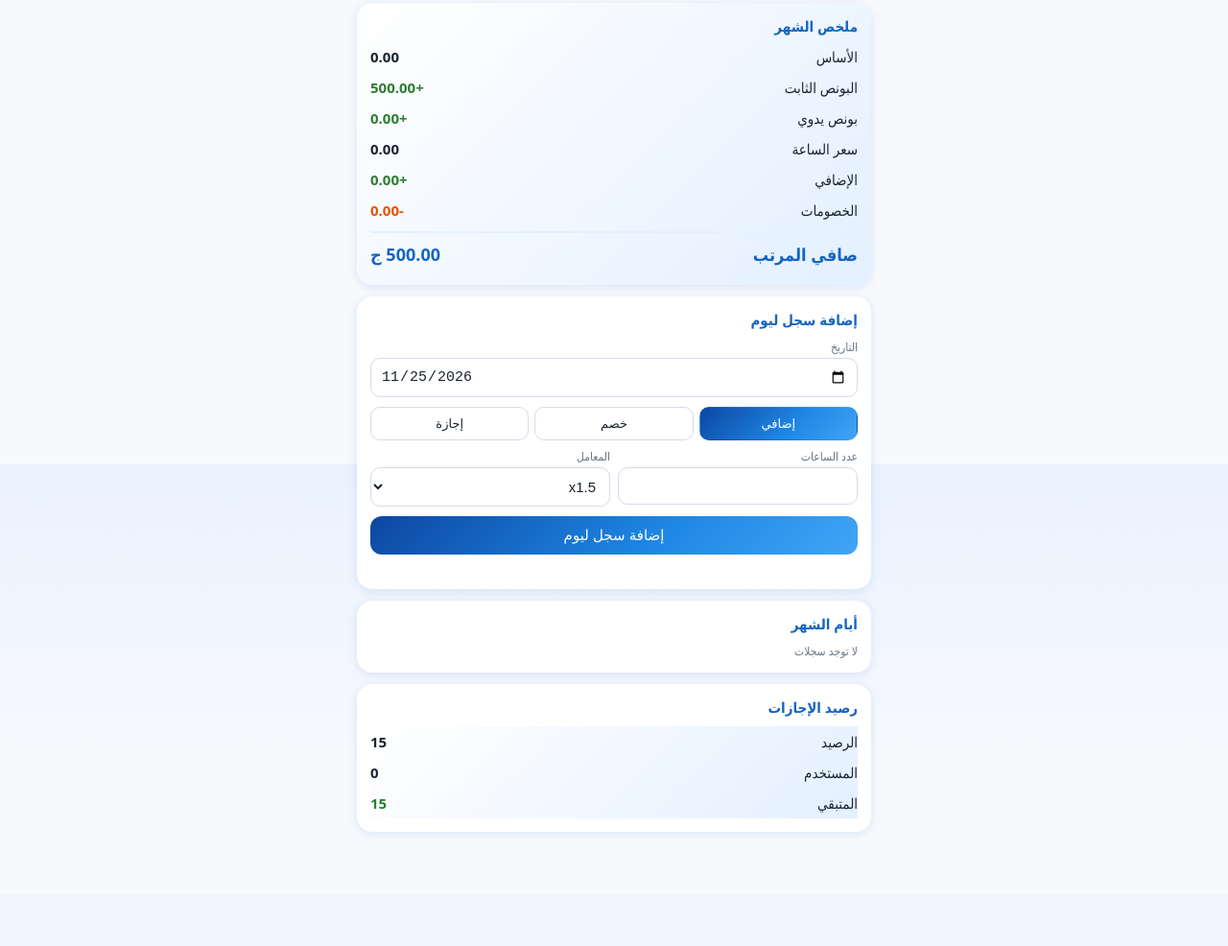
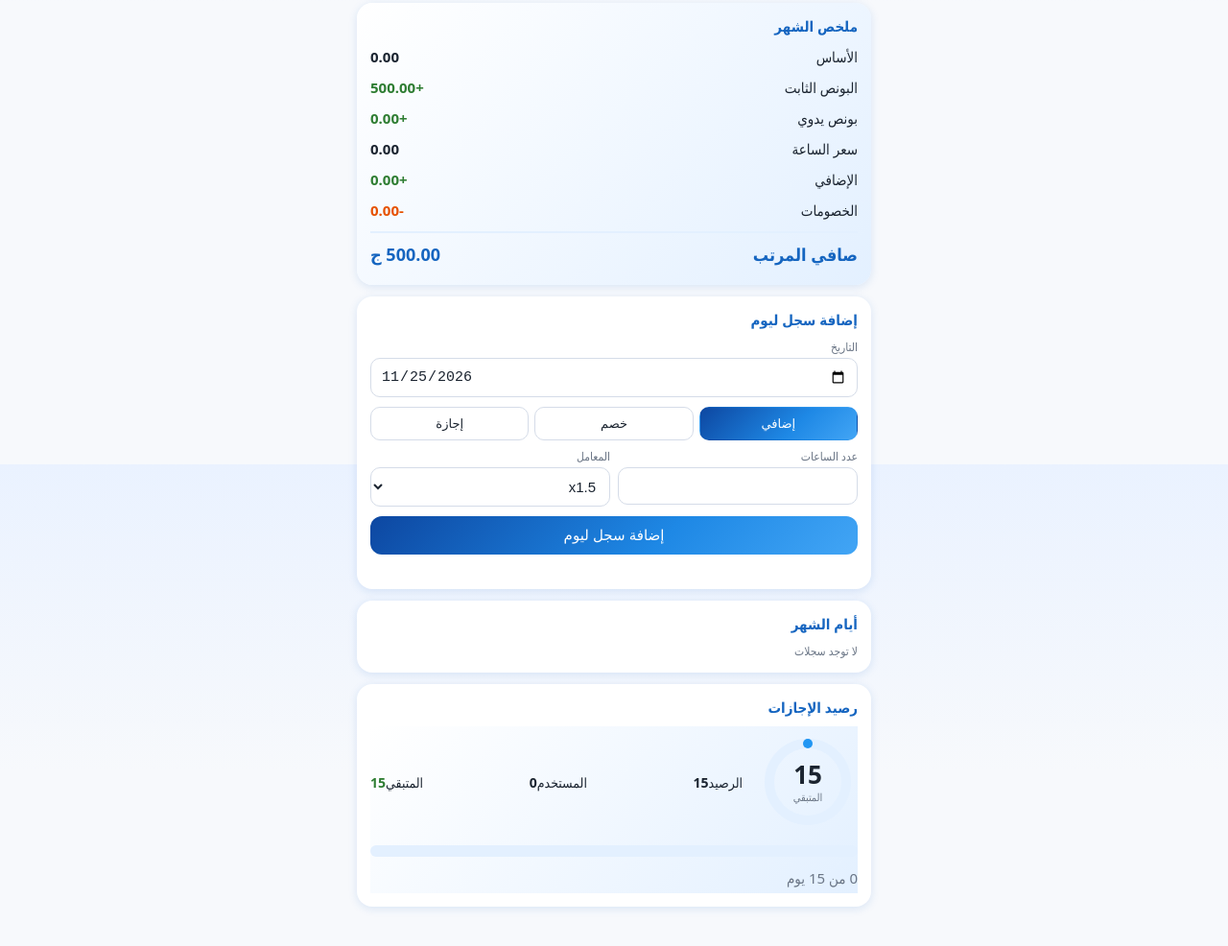
Before and after one commit to adelsaad2231-gif/salary-calculator, a plain HTML site: page index.html in a window 1280 px wide. Shown: the part 316-1302 px from the top of the page at 96% size. Before the commit the page ends 1247 px from the top, so only its background shows below. Drawn offline with Linux system fonts and the light colour scheme.

Commit message:
Add archive tab, chart and leave counter

```diff
--- a/index.html
+++ b/index.html
@@ -43,11 +43,19 @@ input,select{width:100%;padding:10px;border:1px solid var(--bd);border-radius:10
 header,.nav{background:linear-gradient(135deg,#0D47A1,#1E88E5 60%,#42A5F5)!important}.btn:not(.s):not(.d),.tabs button.on{background:linear-gradient(135deg,#0D47A1,#1E88E5 60%,#42A5F5)!important;border-color:transparent}.nav button.on{background:#fff}
 body{background:linear-gradient(180deg,#EAF2FF,#F7F9FC 40%) fixed,var(--bg)!important;min-height:100vh}[data-theme=dark] body{background:linear-gradient(180deg,#0A1224,#0D1017 45%) fixed,var(--bg)!important}
 .sum{background:linear-gradient(135deg,var(--card),var(--p2))!important}.btn.d{background:linear-gradient(135deg,#FFA726,#E65100)!important}.card{box-shadow:0 2px 10px #1565C022}
+
+.nav button{padding:10px 4px}
+.ring{display:flex;align-items:center;gap:16px}.ring svg{flex:none}.ring .lt{flex:1}.ring .lt div{display:flex;justify-content:space-between;padding:4px 0;font-size:14px}
+.bar{height:8px;border-radius:8px;background:var(--p2);overflow:hidden;margin-top:8px}.bar i{display:block;height:100%;background:linear-gradient(90deg,#0D47A1,#42A5F5)}
+.legend{display:flex;gap:14px;font-size:12px;color:var(--m);margin-top:6px;justify-content:center}.legend b{display:inline-block;width:10px;height:10px;border-radius:3px;margin-inline-end:5px;vertical-align:middle}
+.mrow{display:flex;justify-content:space-between;align-items:center;padding:10px 0;border-top:1px solid var(--bd)}.mrow:first-of-type{border-top:0}
+.mrow .mn{font-weight:700;font-size:14px}.mrow .ms{font-size:11px;color:var(--m);margin-top:2px}.mrow .mv{text-align:end}.mrow .mv b{font-size:15px;color:var(--p)}[data-theme=dark] .mrow .mv b{color:#5B9DFF}
+.mrow .mv div{font-size:11px;margin-top:2px}
 </style>
 </head>
 <body>
 <header><h1 id="ttl"></h1><div class="hbtns"><button class="ic" id="thL" title="Light">☀️</button><button class="ic" id="thD" title="Dark">🌙</button><button id="lang"></button></div></header>
-<nav class="nav"><button id="nMain"></button><button id="nSet"></button></nav>
+<nav class="nav"><button id="nMain"></button><button id="nArc"></button><button id="nSet"></button></nav>
 <main>
 <section id="pMain">
 <div class="card">
@@ -66,6 +74,11 @@ body{background:linear-gradient(180deg,#EAF2FF,#F7F9FC 40%) fixed,var(--bg)!impo
 </div>
 <div class="card"><h2 id="h_days"></h2><div id="days"></div></div>
 <div class="card"><h2 id="h_leave"></h2><div class="sum" id="leave"></div></div>
+</section>
+<section id="pArc" style="display:none">
+<div class="card"><h2 id="h_lvc"></h2><div id="lvc"></div></div>
+<div class="card"><h2 id="h_chart"></h2><div id="chart"></div></div>
+<div class="card"><h2 id="h_arc"></h2><div id="arc"></div></div>
 </section>
 <section id="pSet" style="display:none">
 <div class="card">
@@ -92,12 +105,12 @@ ar:{ttl:"حاسبة المرتب",lang:"English",month:"الشهر",sal:"الم
 tOt:"إضافي",tDed:"خصم",tLv:"إجازة",hours:"عدد الساعات",mult:"المعامل",half:"نصف يوم",full:"يوم كامل",count:"العدد",days:"أيام الشهر",none:"لا توجد سجلات",
 lv:"رصيد الإجازات",bal:"الرصيد",used:"المستخدم",rem:"المتبقي",set:"الإعدادات",dpm:"أيام الشهر",hpd:"ساعات اليوم",url:"رابط Google Sheets (Apps Script)",
 sync:"مزامنة كل السجلات مع Sheets",pull:"سحب السجلات من Sheets",pulled:"تم السحب من Sheets",pullerr:"تعذر السحب، راجع الرابط",clr:"مسح إضافي وخصومات الشهر",clrl:"مسح سجل الإجازات",sure:"اضغط تاني للتأكيد",added:"تمت الإضافة",synced:"تم الإرسال لـ Sheets",nourl:"حط رابط Sheets في الإعدادات الأول",
-cur:"ج",d:"يوم",dayTot:"إجمالي اليوم",nodate:"اختار التاريخ",nohrs:"ادخل الساعات"},
+cur:"ج",d:"يوم",dayTot:"إجمالي اليوم",nArc:"الأرشيف",arc:"الشهور السابقة",chart:"الإضافي والخصومات",lvc:"عداد الإجازات السنوية",of:"من",nodata:"لا توجد بيانات",nodate:"اختار التاريخ",nohrs:"ادخل الساعات"},
 en:{ttl:"Salary Calculator",lang:"عربي",month:"Month",sal:"Monthly salary",nMain:"Main",nSet:"Settings",bonus:"Manual bonus (amount)",fix:"Fixed bonus (added on top of salary)",fixl:"Fixed bonus",manb:"Manual bonus",sd:"Month start day",base:"Calculation base",period:"Period",basehint:"Calculation base = salary = ",basic:"Base",sum:"Month summary",hr:"Hourly rate",ot:"Overtime",ded:"Deductions",net:"Net salary",add:"Add a day entry",date:"Date",
 tOt:"Overtime",tDed:"Deduction",tLv:"Leave",hours:"Hours",mult:"Multiplier",half:"Half day",full:"Full day",count:"Count",days:"Days of the month",none:"No entries",
 lv:"Leave balance",bal:"Balance",used:"Used",rem:"Remaining",set:"Settings",dpm:"Days per month",hpd:"Hours per day",url:"Google Sheets link (Apps Script)",
 sync:"Sync all entries to Sheets",pull:"Load entries from Sheets",pulled:"Loaded from Sheets",pullerr:"Could not load, check the link",clr:"Clear month overtime & deductions",clrl:"Clear leave log",sure:"Tap again to confirm",added:"Added",synced:"Sent to Sheets",nourl:"Set the Sheets link in Settings first",
-cur:"EGP",d:"d",dayTot:"Day total",nodate:"Pick a date",nohrs:"Enter hours"}};
+cur:"EGP",d:"d",dayTot:"Day total",nArc:"Archive",arc:"Past months",chart:"Overtime & deductions",lvc:"Annual leave counter",of:"of",nodata:"No data",nodate:"Pick a date",nohrs:"Enter hours"}};
 const $=id=>document.getElementById(id);
 let S=JSON.parse(localStorage.getItem("salary_v2")||"null")||{lang:"ar",salary:"",dpm:26,hpd:8,bal:15,url:"",entries:[]};S=Object.assign({fixb:500,sd:26,bonuses:{},theme:"light"},S);S.bonuses=S.bonuses||{};
 let type="ot";
@@ -114,8 +127,8 @@ $("date").value=iso(today);
 let page="main";
 $("month").onchange=()=>{const m=$("month").value;if(m)$("date").value=periodOf(m).s;render()};
 const inP=(e,p)=>e.date>=p.s&&e.date<=p.e;
-function calc(){
-  const sal=+S.salary||0,fix=+S.fixb||0,base=sal,dayR=base/S.dpm,hr=dayR/S.hpd,m=$("month").value,p=periodOf(m);
+function calc(mm){
+  const sal=+S.salary||0,fix=+S.fixb||0,base=sal,dayR=base/S.dpm,hr=dayR/S.hpd,m=mm||$("month").value,p=periodOf(m);
   let ot=0,ded=0;
   S.entries.filter(e=>inP(e,p)).forEach(e=>{
     if(e.type=="ot")ot+=hr*e.hours*e.mult;
@@ -130,7 +143,7 @@ function render(){
   $("ttl").textContent=t("ttl");$("lang").textContent=t("lang");
   $("l_month").textContent=t("month");$("l_sal").textContent=t("sal");$("h_add").textContent=t("add");$("l_date").textContent=t("date");
   $("h_days").textContent=t("days");$("h_leave").textContent=t("lv");$("h_set").textContent=t("set");
-  $("nMain").textContent=t("nMain");$("nSet").textContent=t("nSet");$("nMain").className=page=="main"?"on":"";$("nSet").className=page=="set"?"on":"";$("pMain").style.display=page=="main"?"":"none";$("pSet").style.display=page=="set"?"":"none";$("l_bonus").textContent=t("bonus");$("l_fix").textContent=t("fix");$("l_sd").textContent=t("sd");
+  $("nMain").textContent=t("nMain");$("nSet").textContent=t("nSet");$("nMain").className=page=="main"?"on":"";$("nSet").className=page=="set"?"on":"";$("pMain").style.display=page=="main"?"":"none";$("pSet").style.display=page=="set"?"":"none";$("pArc").style.display=page=="arc"?"":"none";$("nArc").className=page=="arc"?"on":"";$("nArc").textContent=t("nArc");$("h_lvc").textContent=t("lvc");$("h_chart").textContent=t("chart");$("h_arc").textContent=t("arc");$("l_bonus").textContent=t("bonus");$("l_fix").textContent=t("fix");$("l_sd").textContent=t("sd");
   $("l_dpm").textContent=t("dpm");$("l_hpd").textContent=t("hpd");$("l_bal").textContent=t("bal");$("l_url").textContent=t("url");
   $("sync").textContent=t("sync");$("pull").textContent=t("pull");$("clr").textContent=t("clr");$("clrl").textContent=t("clrl");$("add").textContent=t("add");
   $("salary").value=S.salary;$("dpm").value=S.dpm;$("hpd").value=S.hpd;$("bal").value=S.bal;$("url").value=S.url;$("fixb").value=S.fixb;$("sd").value=S.sd;
@@ -165,7 +178,25 @@ function render(){
     return `<div class="day"><div class="dh"><span>${d}</span><span class="${tot>=0?"pos":"neg"}">${tot>=0?"+":""}${f(tot)}</span></div>${items}</div>`}).join(""):`<div class="small">${t("none")}</div>`;
   $("days").querySelectorAll("button").forEach(b=>b.onclick=()=>{S.entries=S.entries.filter(e=>e.id!=b.dataset.id);save();render();if(S.url)post([],{del:b.dataset.id})});
   const used=S.entries.filter(e=>e.type=="lv").length;
-  $("leave").innerHTML=`<div><span>${t("bal")}</span><b>${S.bal}</b></div><div><span>${t("used")}</span><b>${used}</b></div><div><span>${t("rem")}</span><b class="pos">${S.bal-used}</b></div>`;
+  const lh=leaveHTML(used);$("leave").innerHTML=lh;$("lvc").innerHTML=lh;renderArc();
+}
+function leaveHTML(used){
+  const bal=+S.bal||0,rem=bal-used,pc=bal?Math.min(1,used/bal):0,R=40,C=2*Math.PI*R;
+  return `<div class="ring"><svg width="104" height="104" viewBox="0 0 104 104"><defs><linearGradient id="lg" x1="0" y1="0" x2="1" y2="1"><stop offset="0" stop-color="#0D47A1"/><stop offset="1" stop-color="#42A5F5"/></linearGradient></defs><circle cx="52" cy="52" r="${R}" fill="none" stroke="var(--p2)" stroke-width="10"/><circle cx="52" cy="52" r="${R}" fill="none" stroke="#2196F3" stroke-width="10" stroke-linecap="round" stroke-dasharray="${C*pc} ${C}" transform="rotate(-90 52 52)"/><text x="52" y="54" text-anchor="middle" font-size="26" font-weight="700" fill="var(--t)">${rem}</text><text x="52" y="72" text-anchor="middle" font-size="11" fill="var(--m)">${t("rem")}</text></svg><div class="lt"><div><span>${t("bal")}</span><b>${bal}</b></div><div><span>${t("used")}</span><b>${used}</b></div><div><span>${t("rem")}</span><b class="pos">${rem}</b></div></div></div><div class="bar"><i style="width:${pc*100}%"></i></div><div class="small" style="margin-top:6px;text-align:center">${used} ${t("of")} ${bal} ${t("d")}</div>`}
+function mkey(d){const[y,m,dd]=d.split("-").map(Number);const x=dd>=sdv()?new Date(y,m-1,1):new Date(y,m-2,1);return `${x.getFullYear()}-${pad(x.getMonth()+1)}`}
+function renderArc(){
+  const ks=new Set(S.entries.filter(e=>e.type!="lv").map(e=>mkey(e.date)));ks.add($("month").value);
+  const ms=[...ks].sort().reverse();
+  const data=ms.map(m=>({m,c:calc(m)}));
+  const mn=m=>{const[y,mo]=m.split("-").map(Number);return new Date(y,mo-1,1).toLocaleDateString(S.lang=="ar"?"ar-EG":"en",{month:"long",year:"numeric"})};
+  $("arc").innerHTML=data.map(({m,c})=>`<div class="mrow"><div><div class="mn">${mn(m)}</div><div class="ms">${c.p.s} → ${c.p.e}</div></div><div class="mv"><b>${f(c.net)} ${t("cur")}</b><div><span class="pos">+${f(c.ot)}</span> &nbsp; <span class="neg">-${f(c.ded)}</span></div></div></div>`).join("");
+  const cd=data.slice(0,6).reverse();const mx=Math.max(1,...cd.map(x=>Math.max(x.c.ot,x.c.ded)));
+  const W=320,H=170,bw=16,g=(W-cd.length*bw*2)/(cd.length+1);let sv="";
+  [0.25,0.5,0.75,1].forEach(q=>{const y=130-q*100;sv+=`<line x1="0" x2="${W}" y1="${y}" y2="${y}" stroke="var(--bd)" stroke-dasharray="3 3"/>`});
+  cd.forEach((x,i)=>{const x0=g+i*(2*bw+g),h1=x.c.ot/mx*100,h2=x.c.ded/mx*100;
+    sv+=`<rect x="${x0}" y="${130-h1}" width="${bw}" height="${h1}" rx="4" fill="#2E7D32"/><rect x="${x0+bw+2}" y="${130-h2}" width="${bw}" height="${h2}" rx="4" fill="#E65100"/>`;
+    sv+=`<text x="${x0+bw}" y="150" text-anchor="middle" font-size="11" fill="var(--m)">${x.m.slice(5)}</text><text x="${x0+bw}" y="165" text-anchor="middle" font-size="9" fill="var(--m)">${x.m.slice(0,4)}</text>`});
+  $("chart").innerHTML=cd.length?`<svg viewBox="0 0 ${W} ${H}" width="100%">${sv}</svg><div class="legend"><span><b style="background:#2E7D32"></b>${t("ot")}</span><span><b style="background:#E65100"></b>${t("ded")}</span></div>`:`<div class="small">${t("nodata")}</div>`;
 }
 function post(rows,extra){
   if(!S.url){($("msg").textContent=$("msg2").textContent=t("nourl"));return Promise.resolve(false)}
@@ -204,7 +235,7 @@ $("thD").onclick=()=>{S.theme="dark";save();applyTheme()};
 [["salary","salary"],["fixb","fixb"],["dpm","dpm"],["hpd","hpd"],["bal","bal"],["sd","sd"]].forEach(([i,k])=>$(i).oninput=()=>{S[k]=$(i).value===""?"":+$(i).value;save();render2()});
 function render2(){const a=document.activeElement.id;render();if(a){const el=$(a);if(el){el.focus()}}}
 $("bonus").oninput=()=>{S.bonuses[$("month").value]=$("bonus").value===""?0:+$("bonus").value;save();render2()};
-$("nMain").onclick=()=>{page="main";render()};$("nSet").onclick=()=>{page="set";render()};
+$("nArc").onclick=()=>{page="arc";render()};$("nMain").onclick=()=>{page="main";render()};$("nSet").onclick=()=>{page="set";render()};
 $("url").oninput=()=>{S.url=$("url").value.trim();save()};
 function confirmBtn(id,fn){let w=false,o;$(id).onclick=()=>{if(!w){w=true;o=$(id).textContent;$(id).textContent=t("sure");setTimeout(()=>{w=false;$(id).textContent=o},3000)}else{w=false;fn();save();render()}}}
 confirmBtn("clr",()=>{const p=periodOf($("month").value);S.entries=S.entries.filter(e=>!(e.type!="lv"&&inP(e,p)))});
```
